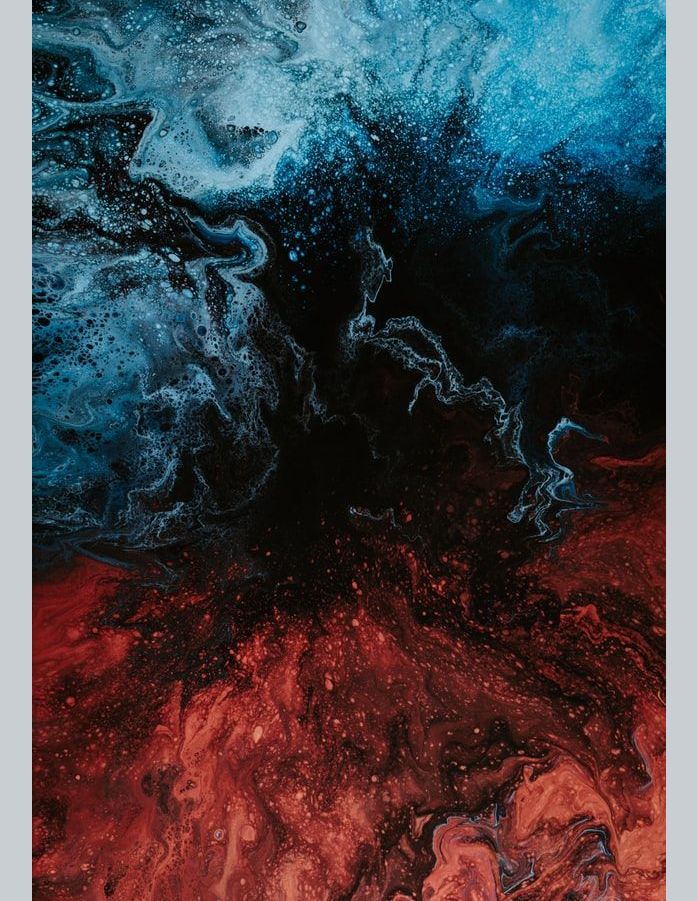
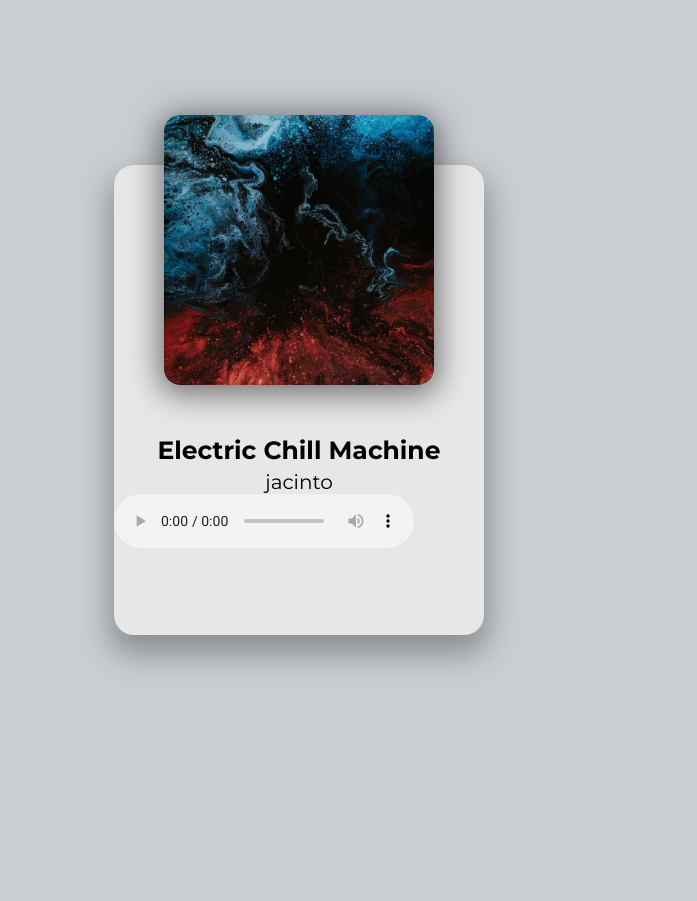
Before and after one commit to PrateekSingh43/10-days-10-projects, a plain HTML site: page my-music-player/index.html in a window 1280 px wide. Shown: the top 901 px of the page, without its empty margins (341-1038 px from the left). After the commit the page ends 800 px from the top, so only its background shows below. Drawn offline with Linux system fonts and the light colour scheme.

Commit message:
made some changes like 1. added google fonts 2.updated body and img-container 3. added .player-container and added some properties.

```diff
--- a/my-music-player/style.css
+++ b/my-music-player/style.css
@@ -1,4 +1,6 @@
 /* Images created by: https://unsplash.com/@pawel_czerwinski */
+
+@import url('https://fonts.googleapis.com/css2?family=Montserrat:wght@400;700&family=Poppins:wght@400;700&family=Roboto:wght@400;700&display=swap');
 
 html {
   box-sizing: border-box;
@@ -11,19 +13,37 @@ body {
   display: flex;
   justify-content: center;
   align-items: center;
-
-  font-size: 12px;
+  font-family: "Montserrat", sans-serif;
+  font-size: 10px;
 }
 
+.player-container {
+  height: 470px;
+  width: 370px;
+  /*here we are using width 400px because most of big smartphone has just the little bit over of widht compare to widht of 400px.  */
+  background: #e7e7e7;
+  border-radius: 20px;
+  box-shadow: 0 15px 30px 5px rgba(0, 0, 0, 0.3);
 
+}
 
 .img-container {
-
+  height: 270px;
+  width: 270px;
   position: relative;
   top: -50px;
   left: 50px;
+  justify-content: center;
+  align-items: center;
 }
 
+.img-container img {
+  height: 100%;
+  width: 100%;
+  object-fit: cover;
+  border-radius: 16px;
+  box-shadow: 0 5px 30px 5px rgba(0, 0, 0, 0.5);
+}
 
 h2 {
   font-size: 25px;
```
